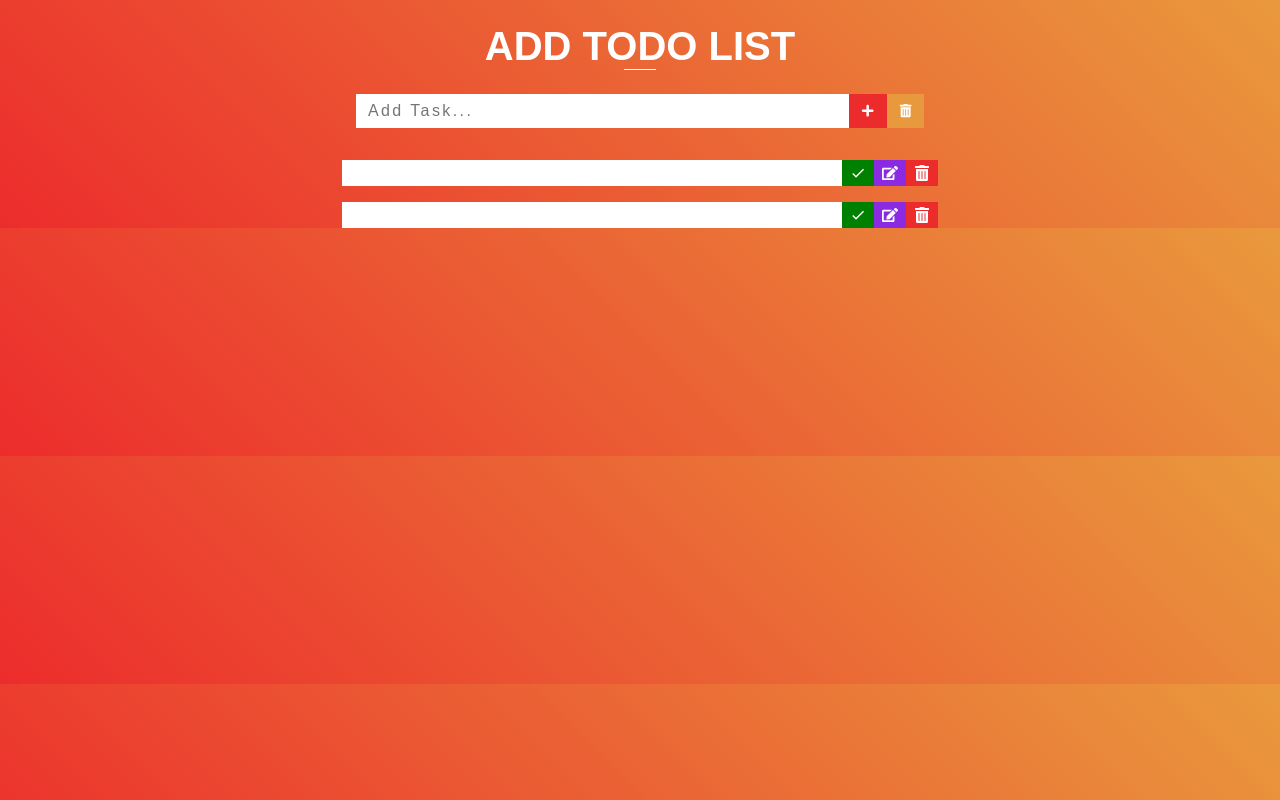
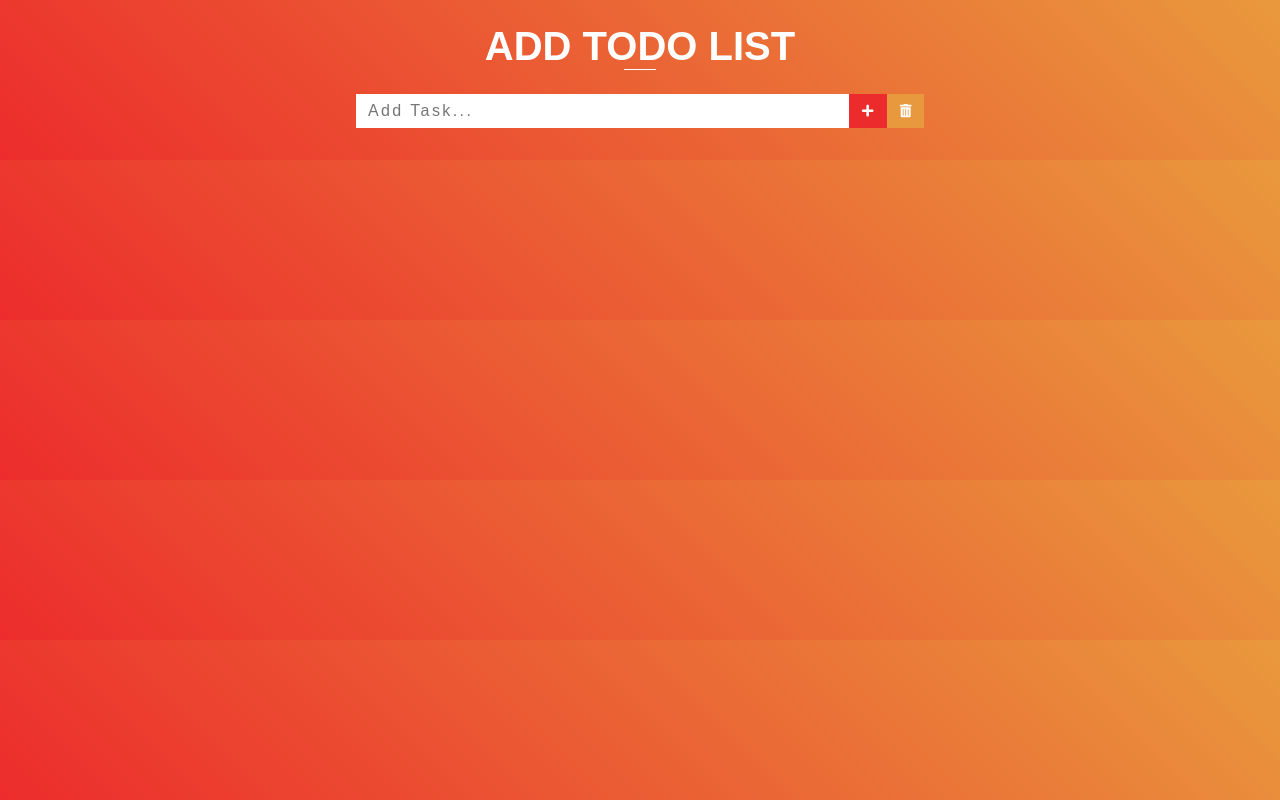
Before and after one commit to This-Is-Prince/codedamn-projects, a React (Vite) app in the folder todo-react-app/: page / in a window 1280 px wide. Built offline with nearby package versions, Linux system fonts and the light colour scheme.

Commit message:
useLocalStorage hook included

```diff
--- a/todo-react-app/src/components/Todo.jsx
+++ b/todo-react-app/src/components/Todo.jsx
@@ -1,14 +1,35 @@
+import { useState } from "react";
 import { FaTrashAlt, FaEdit } from "react-icons/fa";
 import { MdDone } from "react-icons/md";
 
-const Todo = () => {
+const Todo = ({ value }) => {
+  const [state, setState] = useState(value);
+  const [edit, setEdit] = useState(true);
+
   return (
     <article className="todo">
-      <input type="text" />
-      <button className="btn done-btn center">
+      <input
+        type="text"
+        value={state}
+        disabled={edit}
+        onChange={(e) => {
+          setState(e.target.value);
+        }}
+      />
+      <button
+        className="btn done-btn center"
+        onClick={() => {
+          setEdit(true);
+        }}
+      >
         <MdDone></MdDone>
       </button>
-      <button className="btn edit-btn center">
+      <button
+        className="btn edit-btn center"
+        onClick={() => {
+          setEdit(false);
+        }}
+      >
         <FaEdit></FaEdit>
       </button>
       <button className="btn delete-btn center">
--- a/todo-react-app/src/components/Todos.jsx
+++ b/todo-react-app/src/components/Todos.jsx
@@ -1,10 +1,14 @@
+import useLocalStorage from "../hooks/useLocalStorage";
 import Todo from "./Todo";
 
 const Todos = () => {
+  const todos = useLocalStorage("todos");
+
   return (
     <section className="todos">
-      <Todo />
-      <Todo />
+      {todos.map((todo) => {
+        return <Todo key={todo.id} value={todo.value} />;
+      })}
     </section>
   );
 };
--- /dev/null
+++ b/todo-react-app/src/hooks/useLocalStorage.js
@@ -0,0 +1,10 @@
+const useLocalStorage = (name) => {
+  const data = JSON.parse(localStorage.getItem(name));
+  if (data == null) {
+    return [];
+  } else {
+    return data;
+  }
+};
+
+export default useLocalStorage;
```
